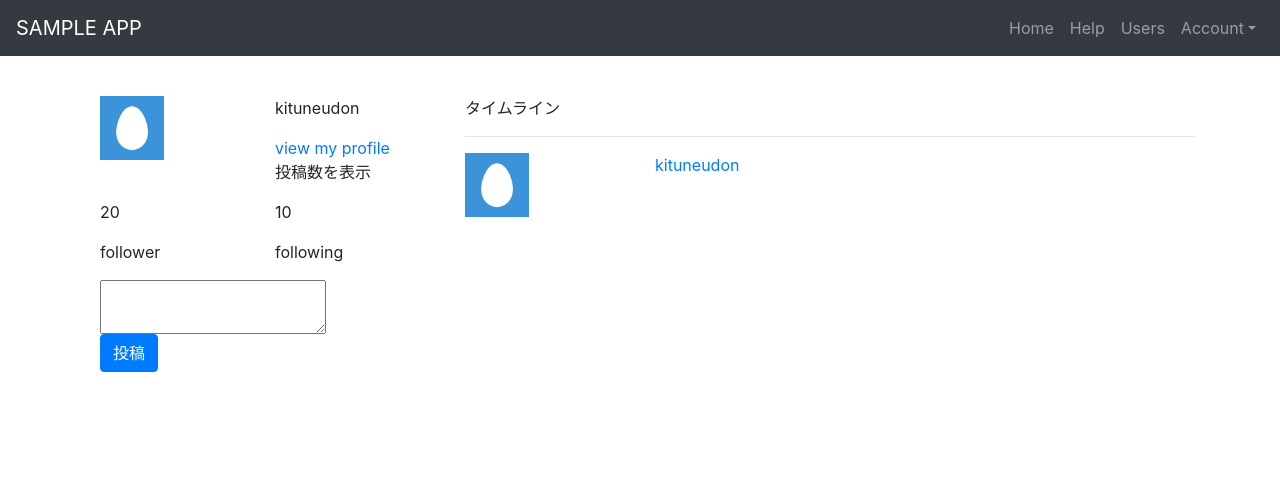
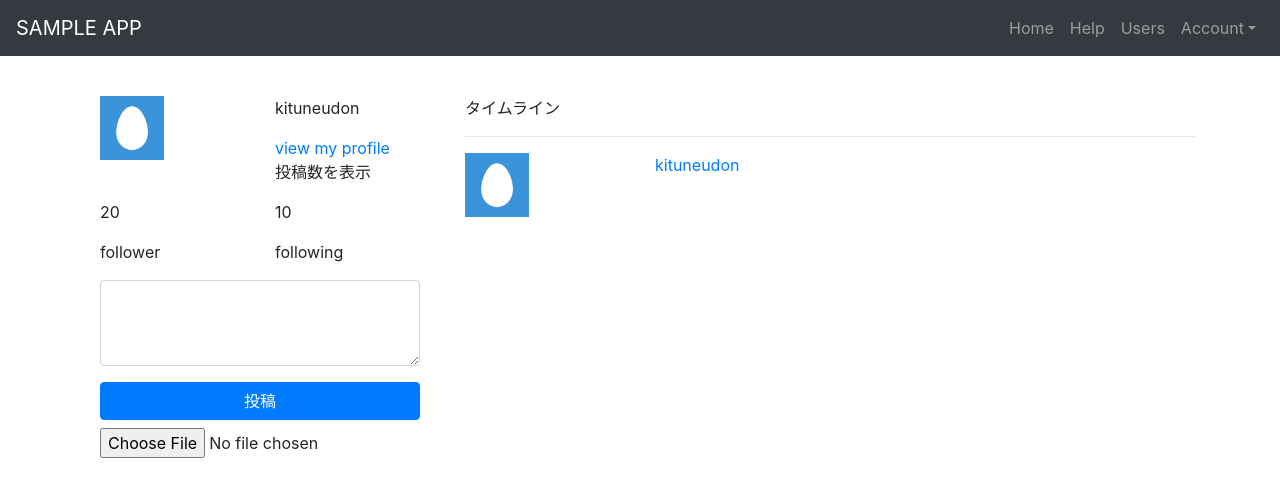
Before and after one commit to KituneUdon/twiiter-like-sns, a React (Create React App) app in the folder frontend/: page / in a window 1280 px wide. Shown: the top 496 px of the page. Built offline with nearby package versions, Linux system fonts and the light colour scheme.

Commit message:
#7 画像を追加するためのボタンを追加

```diff
--- a/frontend/src/components/PostForm.tsx
+++ b/frontend/src/components/PostForm.tsx
@@ -1,19 +1,29 @@
 import React, { FC } from 'react';
-import { Button, Container } from 'react-bootstrap';
+import { Button, Container, Col, Row, Form } from 'react-bootstrap';
 
 import styled from 'styled-components';
 
-const TextArea = styled.textarea`
-  display: block;
+const WideButton = styled(Button)`
+  width: 100%;
+  margin-bottom: 1vh;
 `;
 
 const PostForm: FC = () => (
   <Container>
-    <form>
-      <TextArea />
-      <Button variant="primary">投稿</Button>
-    </form>
+    <Row>
+      <Col>
+        <Form>
+          <Form.Group>
+            <Form.Control as="textarea" rows={3} />
+          </Form.Group>
+          <WideButton variant="primary">投稿</WideButton>
+          <Form.Group>
+            <Form.File id="exampleFormControlFile1" />
+          </Form.Group>
+        </Form>
+      </Col>
+    </Row>
   </Container>
-)
+);
 
 export default PostForm;
```
Also changed, not shown: 1 other file (tests, documents, lock files or other folders).
